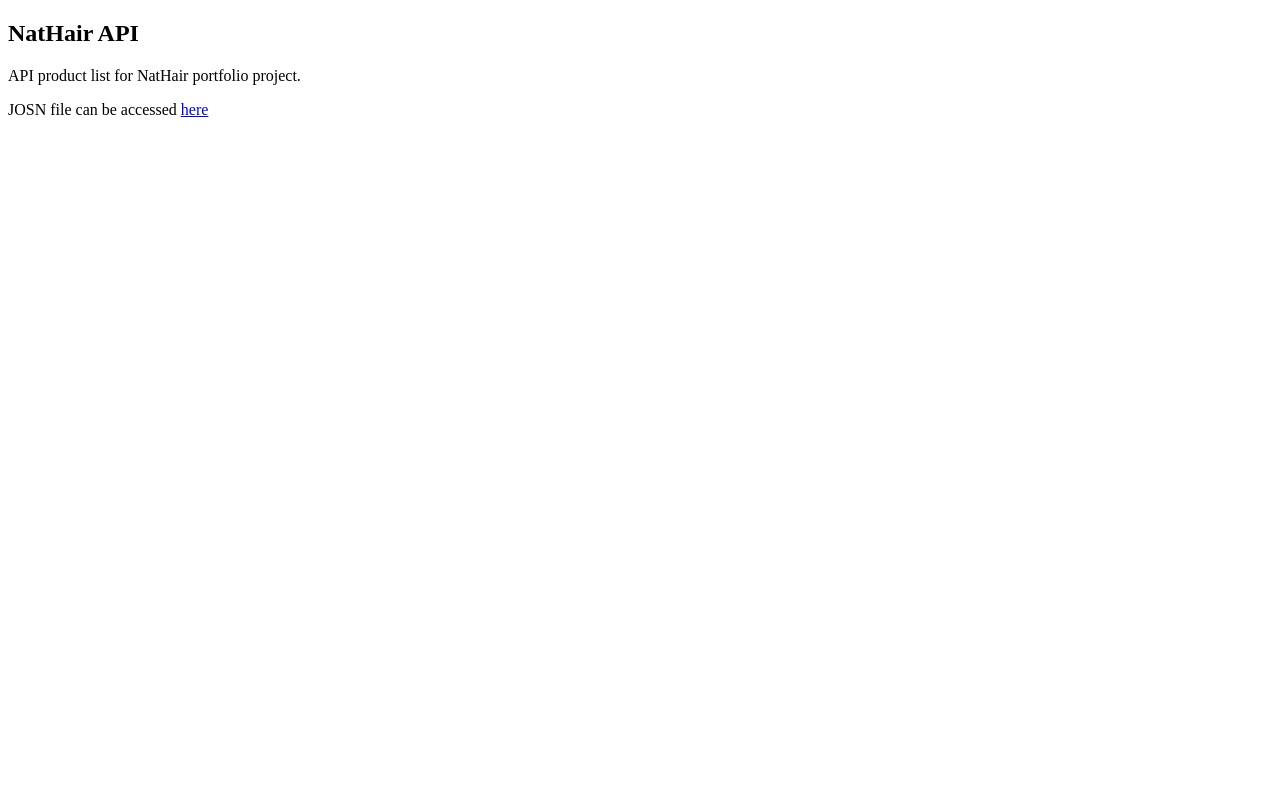
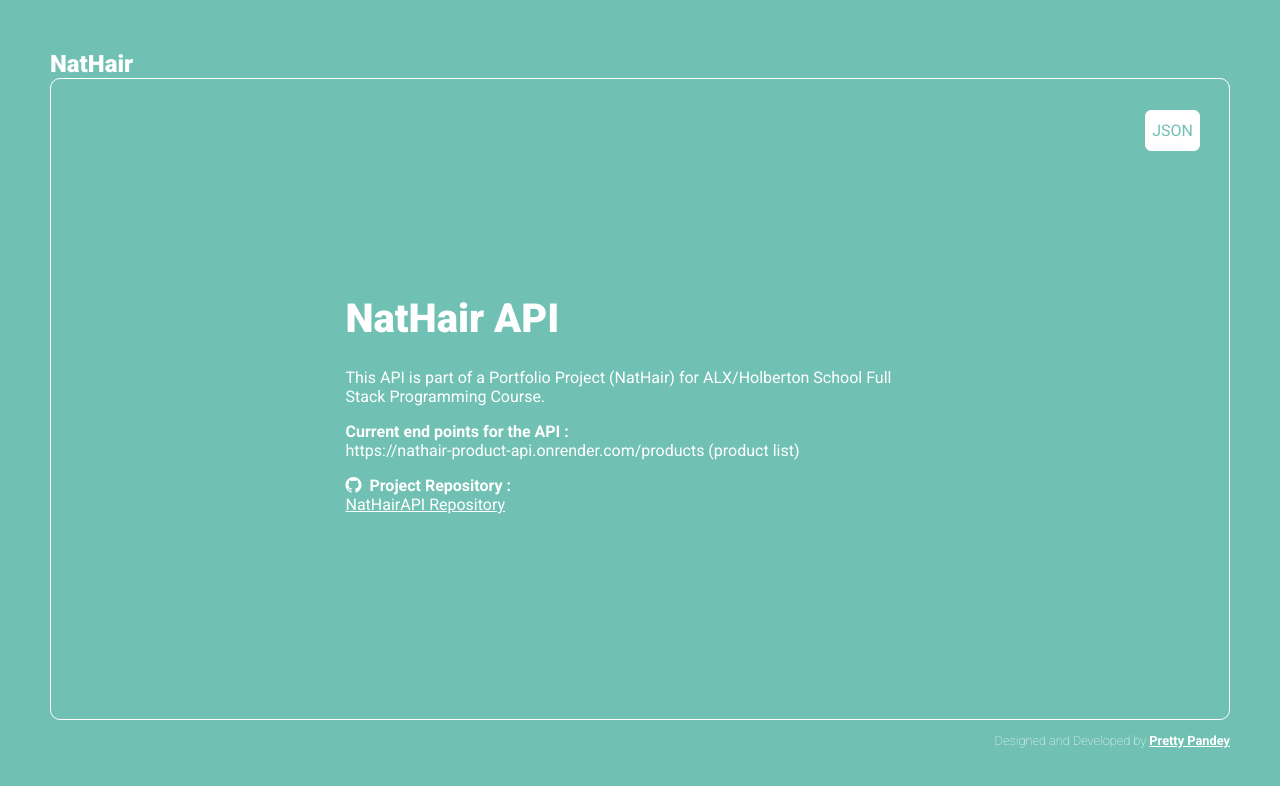
Before and after one commit to pandeypearl/NatHairAPI, a website: page index.html in a window 1280 px wide. Drawn offline with nearby package versions, Linux system fonts and the light colour scheme.

Commit message:
frontend styles

```diff
--- a/index.html
+++ b/index.html
@@ -7,12 +7,37 @@
     <title>NatHair API</title>
     <!-- CSS -->
     <link rel="stylesheet" href="src/styles.css">
-    <!-- Font -->
+    <!-- FONTS -->
+    <link rel="preconnect" href="https://fonts.googleapis.com">
+    <link rel="preconnect" href="https://fonts.gstatic.com" crossorigin>
+    <link href="https://fonts.googleapis.com/css2?family=Roboto:wght@100;300;400;500;700;900&display=swap" rel="stylesheet">
+    <!-- ICONS -->
+    <link rel="stylesheet" href="https://cdn.jsdelivr.net/npm/bootstrap-icons@1.10.5/font/bootstrap-icons.css">
+
 </head>
 <body>
-    <h2>NatHair API</h2>
-    <p>API product list for NatHair portfolio project.</p>
-    <p>JOSN file can be accessed <a href="/products">here</a></p>
 
+    <a class="logo" href="">NatHair</a>
+    <a class="json-btn" href="">JSON</a>
+
+    <div class="container">
+        <div>
+            <h1>NatHair API</h1>
+            <p>This API is part of a Portfolio Project (NatHair) for ALX/Holberton School Full Stack
+                Programming Course.</p>
+            <p><strong>Current end points for the API :</strong> <br>
+                https://nathair-product-api.onrender.com/products (product list)
+            </p>
+
+
+            <p><i class="bi bi-github"></i>&nbsp; <strong>Project Repository :</strong> <br>
+                <a href="https://github.com/pandeypearl/NatHairAPI" target="_blank">NatHairAPI Repository</a>
+            </p>
+        </div>
+    </div>
+
+    <footer>
+        <p>Designed and Developed by <a href="https://github.com/pandeypearl" target="_blank">Pretty Pandey</a></p>
+    </footer>
 </body>
 </html>
--- a/src/styles.css
+++ b/src/styles.css
@@ -0,0 +1,88 @@
+:root{
+    /* COLORS */
+    --green: #70C1B3;
+    }
+
+    html{
+        font-family: 'Roboto', sans-serif;
+        background-color: var(--green);
+        color: white;
+    }
+
+    body{
+        margin: 0;
+        padding: 50px;
+        position: relative;
+    }
+
+    .logo{
+        text-decoration: none;
+        font-weight: 900;
+        font-size: 1.5rem;
+        color: white;
+    }
+
+    .json-btn{
+        position: absolute;
+        top: 110px;
+        right: 80px;
+        text-decoration: none;
+        background-color: white;
+        color: var(--green);
+        padding: 10px 6px;
+        border-radius: 6px;
+        border: 1px solid white;
+    }
+
+    .json-btn:hover{
+        background-color: var(--green);
+        color: white;
+    }
+
+    .container{
+        height: 80vh;
+        border: 1px solid white;
+        border-radius: 10px;
+        display: flex;
+        justify-content: center;
+        align-items: center;
+    }
+
+    .container div{
+        width: 50%;
+    }
+
+    .container h1{
+        font-weight: 900;
+        font-size: 2.5rem;
+    }
+
+    .container div h3{
+        margin: 0;
+    }
+
+
+
+    .container p a{
+        color: white;
+    }
+
+    .container p hr{
+        border: none;
+        border-top: 1px solid white;
+    }
+
+    footer{
+        position: absolute;
+        font-weight: 200;
+        right: 50px;
+    }
+
+    footer p{
+        font-size: 0.8rem;
+    }
+
+    footer p a{
+        color: white;
+        font-weight: 600;
+    }
```
